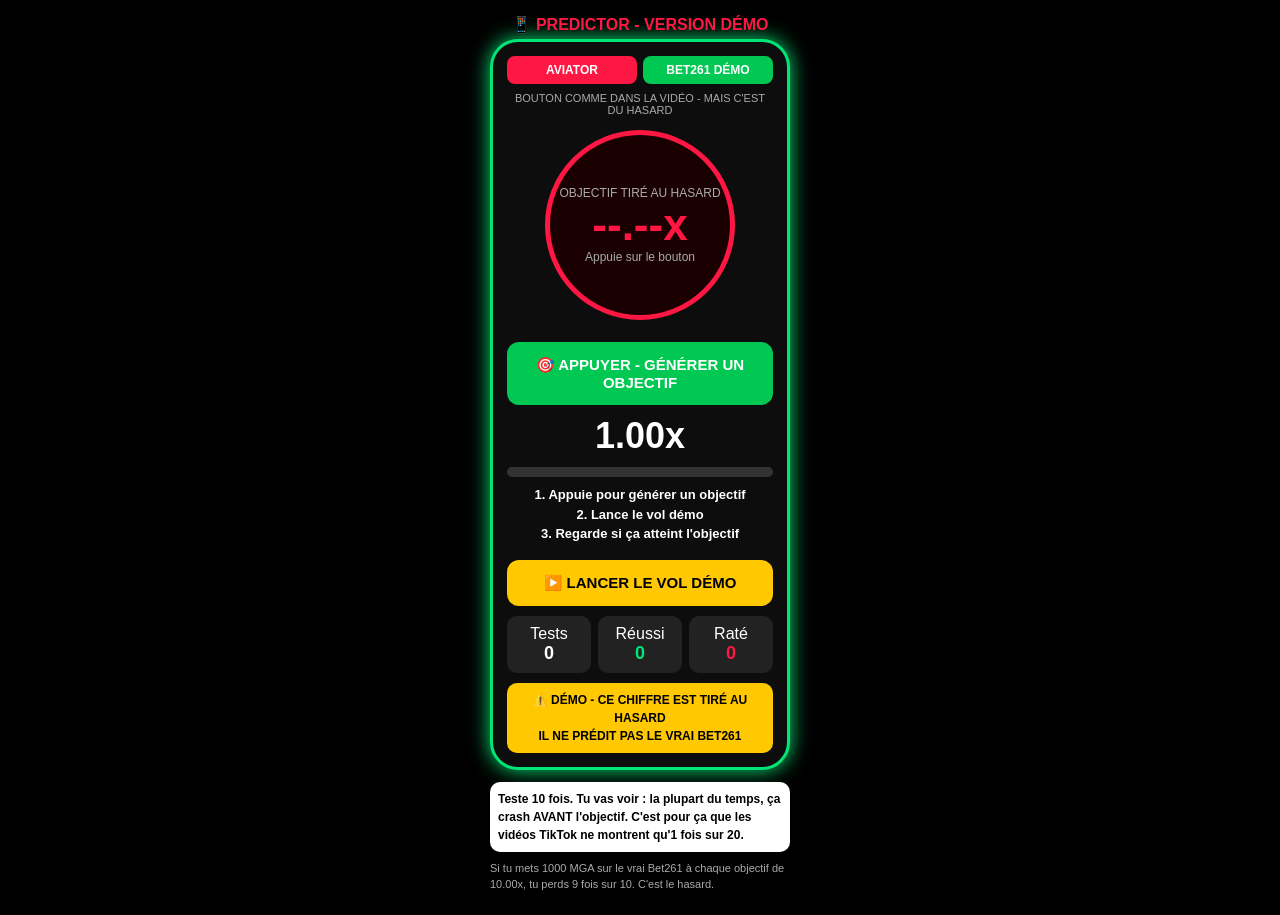
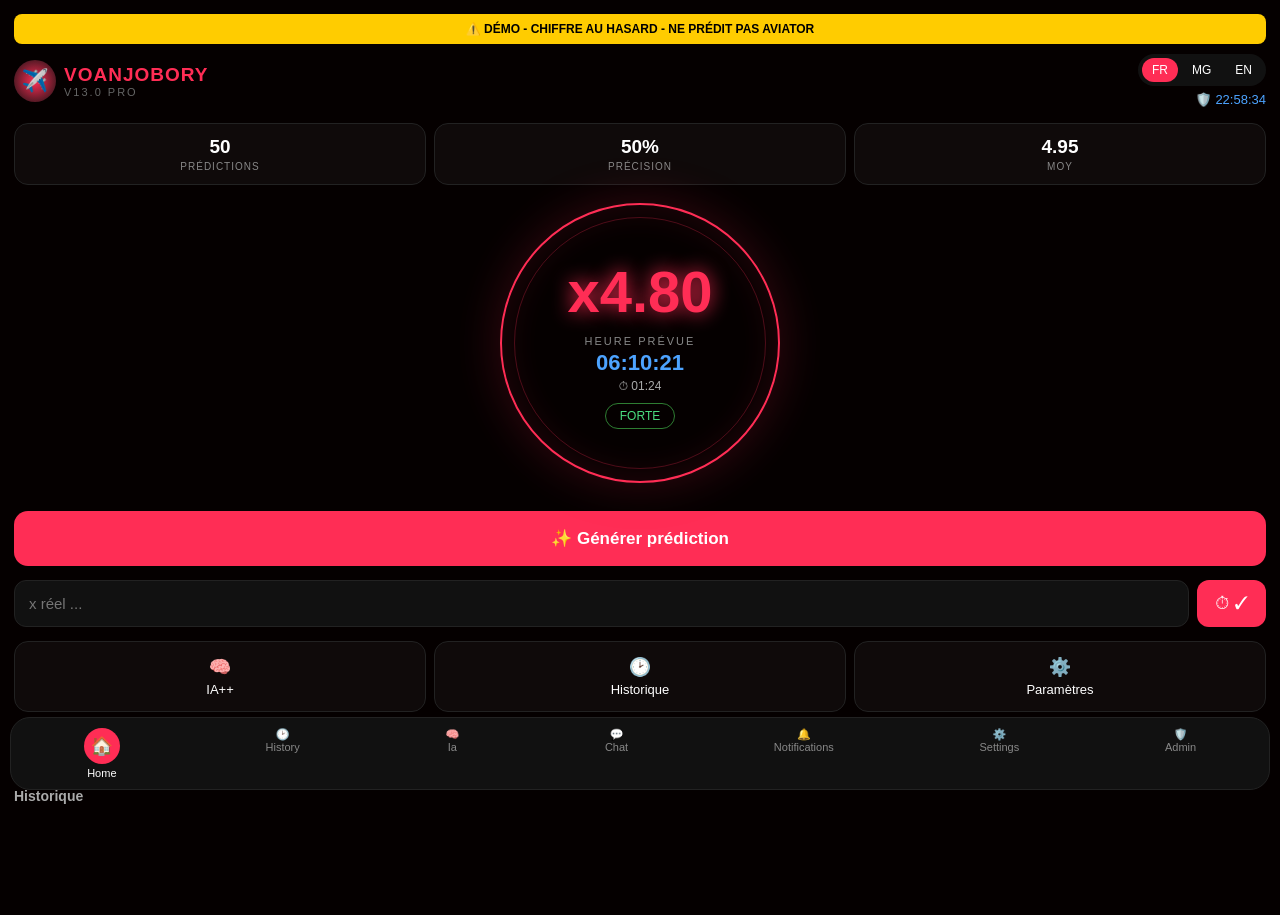
Before and after one commit to Francki2701/Aviator-predictor, a plain HTML site: page index.html in a window 1280 px wide. Drawn offline with Linux system fonts and the light colour scheme.

Commit message:
Update HTML structure and styles for demo page

```diff
--- a/index.html
+++ b/index.html
@@ -2,109 +2,120 @@
 <html lang="fr">
 <head>
 <meta charset="UTF-8">
-<meta name="viewport" content="width=device-width, initial-scale=1">
-<title>PREDICTOR DÉMO - HASARD</title>
+<meta name="viewport" content="width=device-width, initial-scale=1.0">
+<title>VOANJOBORY V13.0 PRO - DEMO</title>
 <style>
-*{box-sizing:border-box}body{margin:0;background:#000;color:#fff;font-family:Arial;padding:10px;text-align:center}
-h1{font-size:16px;color:#FF1744;margin:5px 0}
-.phone{width:300px;max-width:95%;margin:0 auto;background:#0D0D0D;border:3px solid #00E676;border-radius:28px;padding:14px;box-shadow:0 0 20px #00E676}
-.top{display:flex;gap:6px;justify-content:center}.top span{flex:1;padding:7px;border-radius:8px;font-weight:900;font-size:12px}.rouge{background:#FF1744}.vert{background:#00C853}
-.cercle{width:190px;height:190px;border:5px solid #FF1744;border-radius:50%;margin:14px auto;display:flex;flex-direction:column;justify-content:center;align-items:center;background:#1A0000}
-.cercle b{font-size:44px;color:#FF1744}.cercle span{font-size:12px;color:#aaa}
-button{width:100%;padding:14px;border:0;border-radius:12px;font-weight:900;font-size:15px;margin-top:8px}
-.btn-predict{background:#00C853;color:#fff}.btn-vol{background:#FFC800;color:#000}.btn-reset{background:#333;color:#fff}
-.vol{font-size:36px;font-weight:900;margin:10px 0}
-.bar{height:10px;background:#333;border-radius:20px;overflow:hidden}.fill{height:100%;background:#FF1744;width:0%}
-.msg{font-size:13px;font-weight:900;min-height:20px;margin:8px 0;line-height:1.5}
-.stats{display:flex;gap:7px}.stats div{flex:1;background:#222;border-radius:10px;padding:9px}.stats b{font-size:18px;display:block}
-.demo{background:#FFC800;color:#000;font-weight:900;padding:8px;border-radius:10px;font-size:12px;margin-top:10px;line-height:1.5}
-.small{font-size:11px;color:#aaa;line-height:1.5;margin-top:8px}
-input{width:100%;padding:11px;border-radius:10px;border:0;text-align:center;font-weight:900;margin-top:6px}
+*{margin:0;padding:0;box-sizing:border-box;font-family:Arial,sans-serif}
+body{background:#050000;color:#fff;padding:14px;padding-bottom:100px}
+.top{display:flex;justify-content:space-between;align-items:center}
+.logo{display:flex;align-items:center;gap:8px}
+.logo-icon{width:42px;height:42px;background:#200;background:radial-gradient(circle,#ff2d55,#111);border-radius:50%;display:flex;align-items:center;justify-content:center;font-size:22px}
+.logo b{color:#ff2d55;font-size:19px;letter-spacing:1px}
+.logo small{display:block;color:#666;font-size:11px;letter-spacing:2px}
+.lang{display:flex;gap:4px;background:#111;padding:4px;border-radius:20px;font-size:12px}
+.lang span{padding:5px 10px;border-radius:15px}
+.lang .on{background:#ff2d55}
+.clock{margin-top:6px;text-align:right;font-size:13px;color:#4da3ff}
+.cards{display:flex;gap:8px;margin:16px 0}
+.card{flex:1;background:#0f0a0a;border:1px solid #222;border-radius:14px;padding:12px;text-align:center}
+.card b{font-size:19px}
+.card span{display:block;font-size:10px;color:#888;margin-top:3px;letter-spacing:1px}
+.circle{width:280px;height:280px;margin:18px auto;border-radius:50%;border:2px solid #ff2d55;box-shadow:0 0 50px #ff2d5533, inset 0 0 40px #ff2d5522;display:flex;flex-direction:column;align-items:center;justify-content:center;position:relative}
+.circle:before{content:"";position:absolute;width:250px;height:250px;border-radius:50%;border:1px solid #ff2d5544}
+#big{font-size:58px;font-weight:900;color:#ff2d55;text-shadow:0 0 20px #ff2d55}
+.label{font-size:11px;color:#888;letter-spacing:2px;margin-top:10px}
+#heure{color:#4da3ff;font-size:22px;font-weight:800;margin-top:3px}
+#count{font-size:12px;color:#aaa;margin-top:3px}
+.badge{margin-top:10px;border:1px solid #2e7d32;color:#4ade80;padding:5px 14px;border-radius:20px;font-size:12px}
+.btn{width:100%;background:#ff2d55;color:#fff;border:0;padding:17px;border-radius:14px;font-size:17px;font-weight:800;margin-top:10px}
+.real{display:flex;gap:8px;margin-top:14px}
+.real input{flex:1;background:#111;border:1px solid #222;color:#fff;padding:14px;border-radius:12px;font-size:15px}
+.real button{background:#ff2d55;border:0;color:#fff;padding:0 18px;border-radius:12px;font-size:18px}
+.menu{display:flex;gap:8px;margin-top:14px}
+.menu button{flex:1;background:#0f0a0a;border:1px solid #222;padding:14px 5px;border-radius:14px;color:#fff;font-size:13px}
+.menu small{display:block;font-size:18px;margin-bottom:4px}
+.warn{background:#0f0a0a;border:1px solid #222;border-radius:12px;padding:12px;font-size:12px;color:#999;line-height:1.5;margin-top:16px}
+.hist{margin-top:16px}
+.item{display:flex;justify-content:space-between;background:#151010;padding:12px;border-radius:10px;margin-top:8px;font-size:13px}
+.bottom{position:fixed;left:10px;right:10px;bottom:10px;background:#111;border:1px solid #222;border-radius:20px;display:flex;justify-content:space-around;padding:10px 0;font-size:11px;color:#888}
+.bottom div{text-align:center}
+.bottom .on{color:#fff}
+.bottom .on span{background:#ff2d55;display:block;width:36px;height:36px;border-radius:50%;line-height:36px;margin:0 auto 3px;font-size:18px}
+.demo{background:#ffcc00;color:#000;text-align:center;font-weight:800;padding:8px;border-radius:8px;font-size:12px;margin-bottom:10px}
 </style>
 </head>
 <body>
-<h1>📱 PREDICTOR - VERSION DÉMO</h1>
+<div class="demo">⚠️ DÉMO - CHIFFRE AU HASARD - NE PRÉDIT PAS AVIATOR</div>
 
-<div class="phone">
-<div class="top"><span class="rouge">AVIATOR</span><span class="vert">BET261 DÉMO</span></div>
-<div style="font-size:11px;color:#aaa;margin-top:8px">BOUTON COMME DANS LA VIDÉO - MAIS C'EST DU HASARD</div>
-
-<div class="cercle">
-<span>OBJECTIF TIRÉ AU HASARD</span>
-<b id="cible">--.--x</b>
-<span id="cibleTexte">Appuie sur le bouton</span>
+<div class="top">
+<div class="logo"><div class="logo-icon">✈️</div><div><b>VOANJOBORY</b><small>V13.0 PRO</small></div></div>
+<div><div class="lang"><span class="on">FR</span><span>MG</span><span>EN</span></div><div class="clock">🛡️ <span id="clock">06:08:52</span></div></div>
 </div>
 
-<button class="btn-predict" onclick="generer()">🎯 APPUYER - GÉNÉRER UN OBJECTIF</button>
-
-<div class="vol" id="vol">1.00x</div>
-<div class="bar"><div class="fill" id="fill"></div></div>
-<div class="msg" id="msg">1. Appuie pour générer un objectif<br>2. Lance le vol démo<br>3. Regarde si ça atteint l'objectif</div>
-
-<button class="btn-vol" onclick="lancerVol()">▶️ LANCER LE VOL DÉMO</button>
-
-<div class="stats" style="margin-top:10px">
-<div><span>Tests</span><b id="tests">0</b></div>
-<div><span>Réussi</span><b id="reussi" style="color:#00E676">0</b></div>
-<div><span>Raté</span><b id="rate" style="color:#FF1744">0</b></div>
+<div class="cards">
+<div class="card"><b id="nb">50</b><span>PRÉDICTIONS</span></div>
+<div class="card"><b id="prec">50%</b><span>PRÉCISION</span></div>
+<div class="card"><b id="moy">4.95</b><span>MOY</span></div>
 </div>
 
-<div class="demo">⚠️ DÉMO - CE CHIFFRE EST TIRÉ AU HASARD<br>IL NE PRÉDIT PAS LE VRAI BET261</div>
+<div class="circle">
+<div id="big">x4.80</div>
+<div class="label">HEURE PRÉVUE</div>
+<div id="heure">06:10:21</div>
+<div id="count">⏱ 01:29</div>
+<div class="badge" id="force">FORTE</div>
 </div>
 
-<div style="max-width:300px;margin:12px auto;text-align:left">
-<div class="demo" id="explication" style="background:#fff">Teste 10 fois. Tu vas voir : la plupart du temps, ça crash AVANT l'objectif. C'est pour ça que les vidéos TikTok ne montrent qu'1 fois sur 20.</div>
-<p class="small">Si tu mets 1000 MGA sur le vrai Bet261 à chaque objectif de 10.00x, tu perds 9 fois sur 10. C'est le hasard.</p>
+<button class="btn" onclick="generer()">✨ Générer prédiction</button>
+
+<div class="real">
+<input id="reel" placeholder="x réel ...">
+<button onclick="confirmer()">⏱ ✓</button>
+</div>
+
+<div class="menu">
+<button onclick="alert('DÉMO IA++')"><small>🧠</small>IA++</button>
+<button onclick="document.getElementById('hist').scrollIntoView()"><small>🕑</small>Historique</button>
+<button onclick="alert('DÉMO Paramètres')"><small>⚙️</small>Paramètres</button>
+</div>
+
+<div class="warn">⚠️ Les résultats Aviator proviennent de systèmes aléatoires sécurisés. Cette application fournit des analyses statistiques basées sur l'historique. Elle ne peut pas prédire avec certitude les résultats d'un jeu de hasard.</div>
+
+<div class="hist" id="hist"><h3 style="font-size:14px;color:#aaa">Historique</h3><div id="liste"></div></div>
+
+<div class="bottom">
+<div class="on"><span>🏠</span>Home</div><div>🕑<br>History</div><div>🧠<br>Ia</div><div>💬<br>Chat</div><div>🔔<br>Notifications</div><div>⚙️<br>Settings</div><div>🛡️<br>Admin</div>
 </div>
 
 <script>
-let cible=0, multi=1, enCours=false, crash=0, timer=null, tests=0, reussi=0, rate=0;
+let hist=[];
+let sec=89;
+function tick(){
+  let h=document.getElementById('clock');
+  let d=new Date(); h.innerText=d.toLocaleTimeString('fr-FR');
+  if(sec>0){sec--; let m=String(Math.floor(sec/60)).padStart(2,'0'); let s=String(sec%60).padStart(2,'0'); document.getElementById('count').innerText="⏱ "+m+":"+s;}
+}
+setInterval(tick,1000);
+
 function generer(){
-  // Comme les faux predictors : on tire un chiffre au hasard
-  let r=Math.random();
-  if(r<0.6) cible=1.5+Math.random()*1.5; // souvent petit
-  else if(r<0.85) cible=3+Math.random()*3; // parfois moyen
-  else cible=8+Math.random()*4; // rarement gros comme 10x
-  cible=Math.round(cible*100)/100;
-  document.getElementById('cible').innerText=cible.toFixed(2)+'x';
-  document.getElementById('cibleTexte').innerText='Objectif tiré au hasard';
-  document.getElementById('msg').innerHTML='🎯 Objectif : <b>'+cible.toFixed(2)+'x</b><br>Maintenant lance le vol démo pour voir si ça l\'atteint.';
+  let vals=[2.1,2.6,3.2,4.80,5.1,3.8,2.9,6.2];
+  let v=vals[Math.floor(Math.random()*vals.length)];
+  let forces=["FAIBLE","MOYENNE","FORTE","TRÈS FORTE"];
+  let f=forces[Math.floor(Math.random()*forces.length)];
+  let d=new Date(Date.now()+90000);
+  document.getElementById('big').innerText="x"+v.toFixed(2);
+  document.getElementById('force').innerText=f;
+  document.getElementById('heure').innerText=d.toLocaleTimeString('fr-FR');
+  sec=89;
+  window.last=v;
 }
-function lancerVol(){
-  if(!cible){alert('Appuie d\'abord sur GÉNÉRER UN OBJECTIF');return}
-  if(enCours) return;
-  // Le vrai crash, lui aussi au hasard, comme Bet261
-  crash=1+Math.random()*Math.random()*9;
-  if(Math.random()<0.25) crash=1+Math.random()*0.5;
-  multi=1; enCours=true;
-  document.getElementById('msg').innerText='✈️ Vol en cours... Objectif : '+cible.toFixed(2)+'x';
-  timer=setInterval(()=>{
-    multi+=0.05+multi*0.02; multi=Math.round(multi*100)/100;
-    document.getElementById('vol').innerText=multi.toFixed(2)+'x';
-    document.getElementById('fill').style.width=Math.min(multi*8,100)+'%';
-    if(multi>=cible){gagner();}
-    else if(multi>=crash){perdre();}
-  },100);
-}
-function gagner(){
-  clearInterval(timer); enCours=false; tests++; reussi++;
-  document.getElementById('msg').innerHTML='✅ ÇA A MARCHÉ CETTE FOIS !<br>Le vol a atteint '+cible.toFixed(2)+'x<br>C\'est de la chance, pas une prédiction.';
-  maj();
-}
-function perdre(){
-  clearInterval(timer); enCours=false; tests++; rate++;
-  document.getElementById('msg').innerHTML='💥 CRASH à '+crash.toFixed(2)+'x<br>Objectif '+cible.toFixed(2)+'x RATÉ.<br>C\'est ce qui arrive la plupart du temps.';
-  document.getElementById('vol').innerText='💥 CRASH @ '+crash.toFixed(2)+'x';
-  maj();
-}
-function maj(){
-  document.getElementById('tests').innerText=tests;
-  document.getElementById('reussi').innerText=reussi;
-  document.getElementById('rate').innerText=rate;
-  if(tests>=5){
-    let pct=Math.round(reussi/tests*100);
-    document.getElementById('explication').innerHTML='Après '+tests+' tests : '+reussi+' réussi, '+rate+' raté = '+pct+'% de réussite.<br>Si tu avais mis 1000 MGA à chaque fois sur le vrai Bet261, tu aurais perdu '+ (rate*1000) +' MGA.';
-  }
+function confirmer(){
+  let r=document.getElementById('reel').value;
+  if(!r||!window.last){alert("Génère d'abord une prédiction, puis mets le x réel");return;}
+  hist.unshift("Prédiction x"+window.last+" | Réel x"+r+" | "+new Date().toLocaleTimeString('fr-FR'));
+  document.getElementById('liste').innerHTML=hist.map(h=>"<div class='item'><span>"+h+"</span><span>✓</span></div>").join('');
+  document.getElementById('nb').innerText=50+hist.length;
+  document.getElementById('reel').value="";
 }
 </script>
 </body>
```
